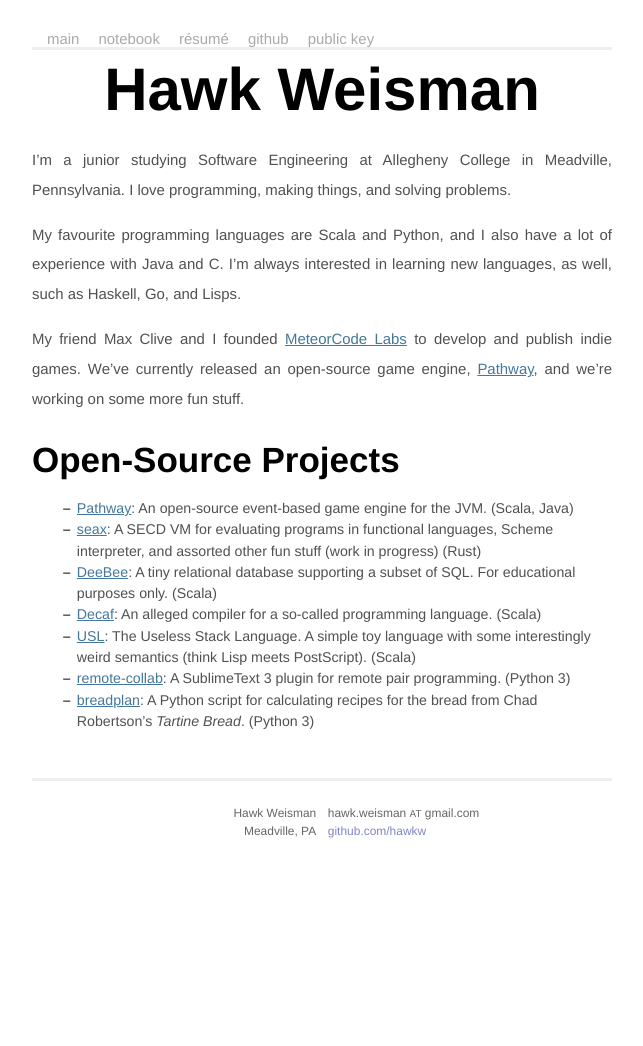
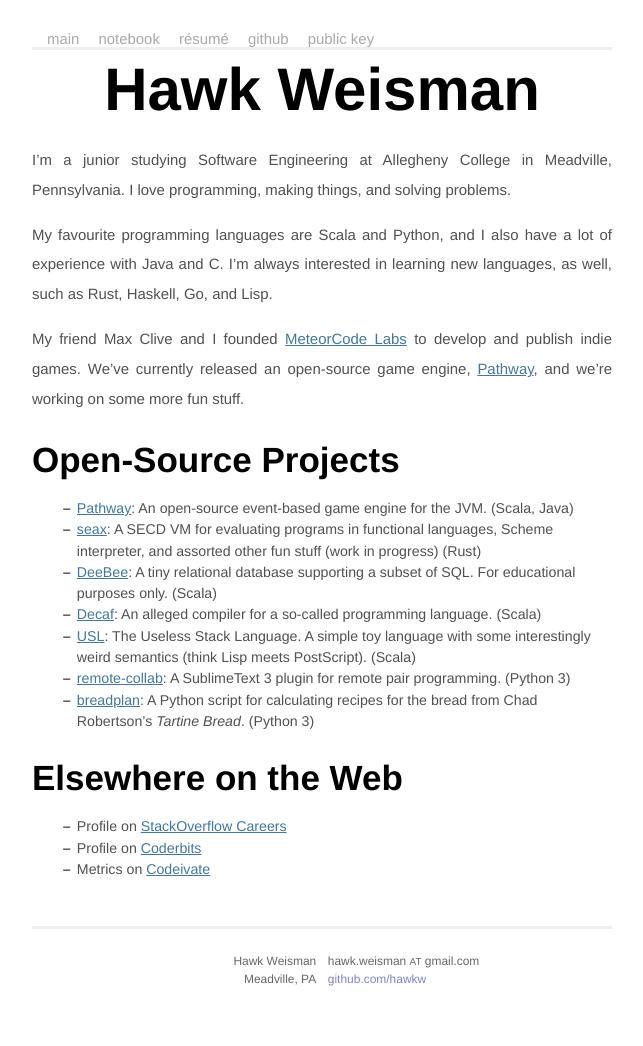
Before and after one commit to hawkw/hawkw.github.io, a Jekyll site: the page built from index.md, in a window 1280 px wide. Shown: the whole page, without its empty margins (318-961 px from the left). Built offline with Jekyll 4.4.1, drawn with Linux system fonts in a browser that asks for light colours; before the commit the page ends 900 px from its top, so only the background shows below that.

Commit message:
Add links to elsewhere on the Web

```diff
--- a/index.md
+++ b/index.md
@@ -5,7 +5,7 @@ title: Hawk Weisman
 
 I'm a junior studying Software Engineering at Allegheny College in Meadville, Pennsylvania. I love programming, making things, and solving problems.
 
-My favourite programming languages are Scala and Python, and I also have a lot of experience with Java and C. I'm always interested in learning new languages, as well, such as Haskell, Go, and Lisps.
+My favourite programming languages are Scala and Python, and I also have a lot of experience with Java and C. I'm always interested in learning new languages, as well, such as Rust, Haskell, Go, and Lisp.
 
 My friend Max Clive and I founded [MeteorCode Labs](https://meteorcodelabs.com) to develop and publish indie games. We've currently released an open-source game engine, [Pathway](https://github.com/MeteorCode/Pathway), and we're working on some more fun stuff.
 
@@ -19,3 +19,10 @@ Open-Source Projects
 + [USL](https://github.com/hawkw/USL): The Useless Stack Language. A simple toy language with some interestingly weird semantics (think Lisp meets PostScript). (Scala)
 + [remote-collab](http://teamremote.github.io/remote-sublime/): A SublimeText 3 plugin for remote pair programming. (Python 3)
 + [breadplan](https://github.com/hawkw/breadplan): A Python script for calculating recipes for the bread from Chad Robertson's _Tartine Bread_. (Python 3)
+
+Elsewhere on the Web
+--------------------
+
++ Profile on [StackOverflow Careers](https://careers.stackoverflow.com/hawkw)
++ Profile on [Coderbits](https://coderbits.com/Hawk)
++ Metrics on [Codeivate](http://www.codeivate.com/users/hawk)
```
